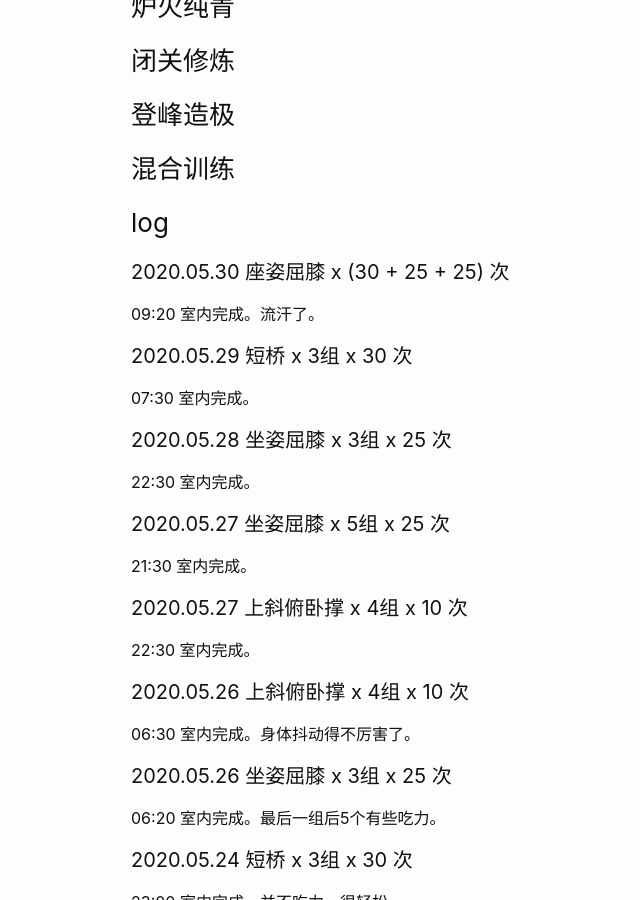
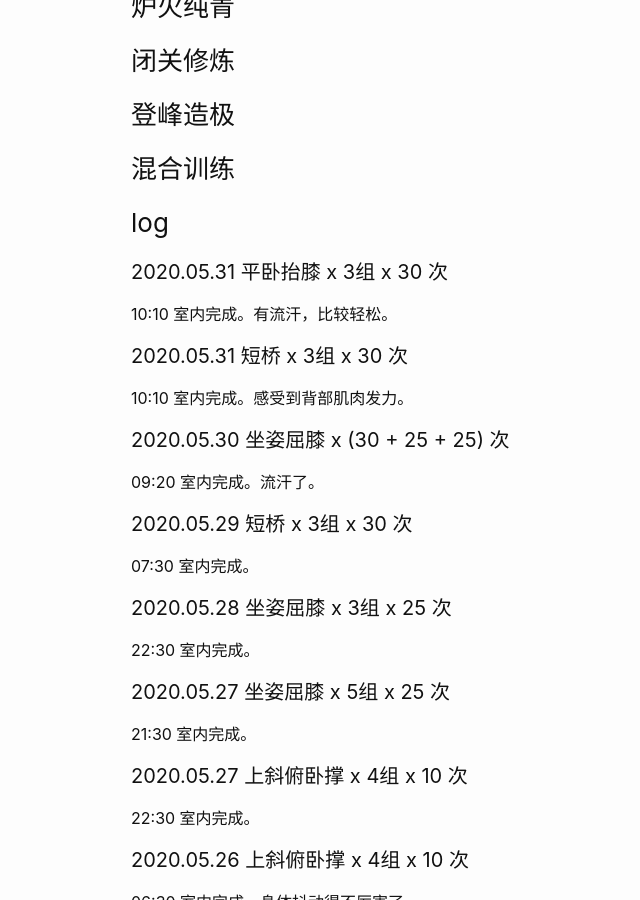
Before and after one commit to wangtiga/wangtiga.github.io, a Jekyll site: the page built from _previews/exercise.md, in a window 1280 px wide and 900 px high, scrolled down 653 px. Shown: the whole window, without its empty margins (139-779 px from the left). Built offline with Jekyll 4.4.1, drawn with Linux system fonts in a browser that asks for light colours.

Commit message:
updated from notep

```diff
--- a/_previews/exercise.md
+++ b/_previews/exercise.md
@@ -31,7 +31,18 @@ tags:   todo
 ### log
 
 
-#### 2020.05.30 座姿屈膝 x (30 + 25 + 25) 次
+#### 2020.05.31 平卧抬膝 x 3组 x 30 次
+
+10:10 室内完成。有流汗，比较轻松。
+
+#### 2020.05.31 短桥 x 3组 x 30 次
+
+10:10 室内完成。感受到背部肌肉发力。
+
+
+
+
+#### 2020.05.30 坐姿屈膝 x (30 + 25 + 25) 次
 
 09:20 室内完成。流汗了。
 
```
